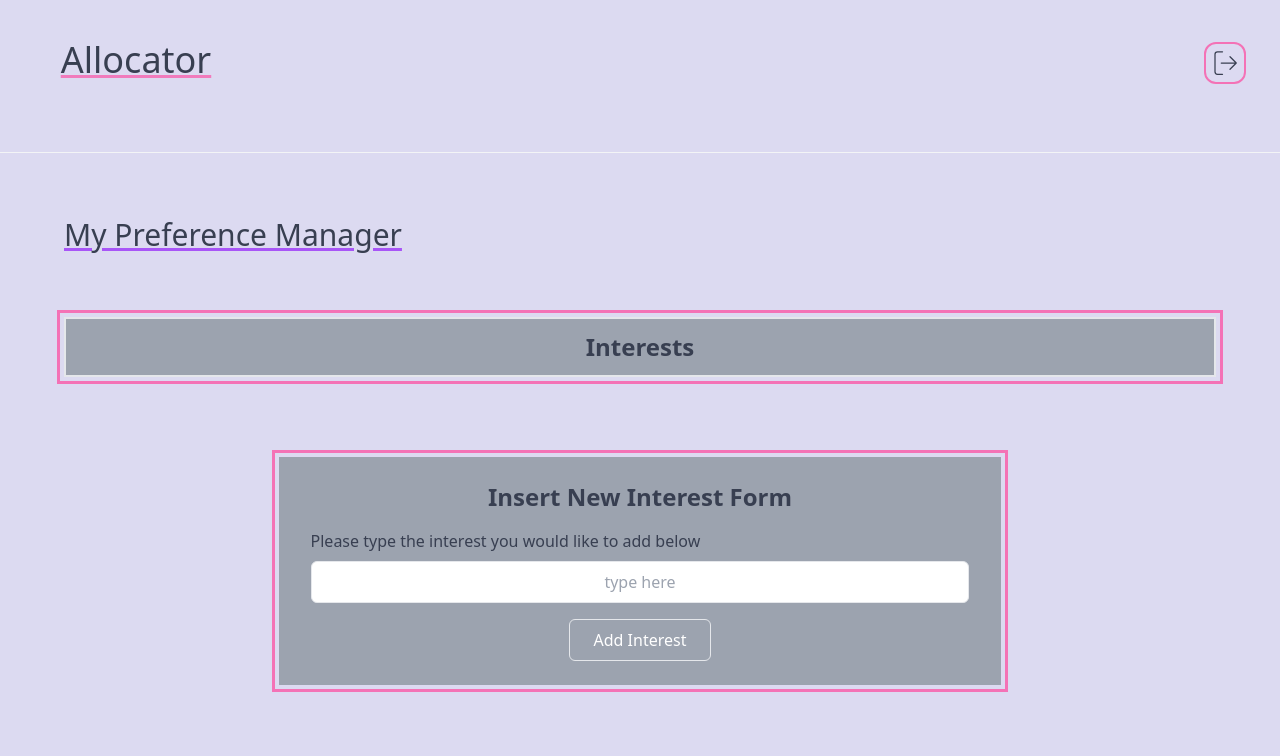
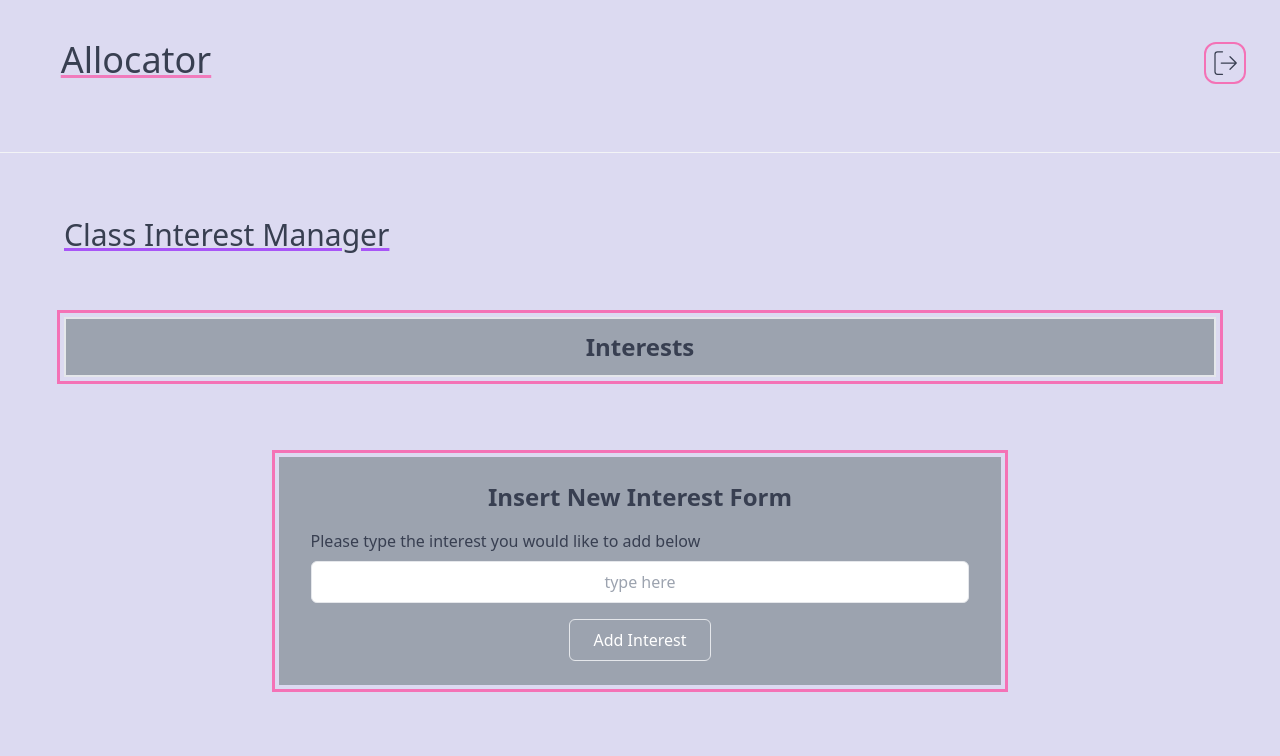
Before and after one commit to HugoBde/Group-Arrangement-System, a website: page public/views/preferences-admin.html in a window 1280 px wide. Shown: the top 756 px of the page. Drawn offline with Linux system fonts and the light colour scheme; no server answers; files whose address does not match are found by name.

Commit message:
update name in preferences

```diff
--- a/public/views/preferences-admin.html
+++ b/public/views/preferences-admin.html
@@ -31,7 +31,7 @@
     <!-- dashboard heading -->
     <h1 class="mt-16 mx-16  text-3xl text-center md:text-left">
         <span class="underline decoration-purple-500">
-            My Preference Manager
+            Class Interest Manager
         </span>
     </h1>
     <!--
```
